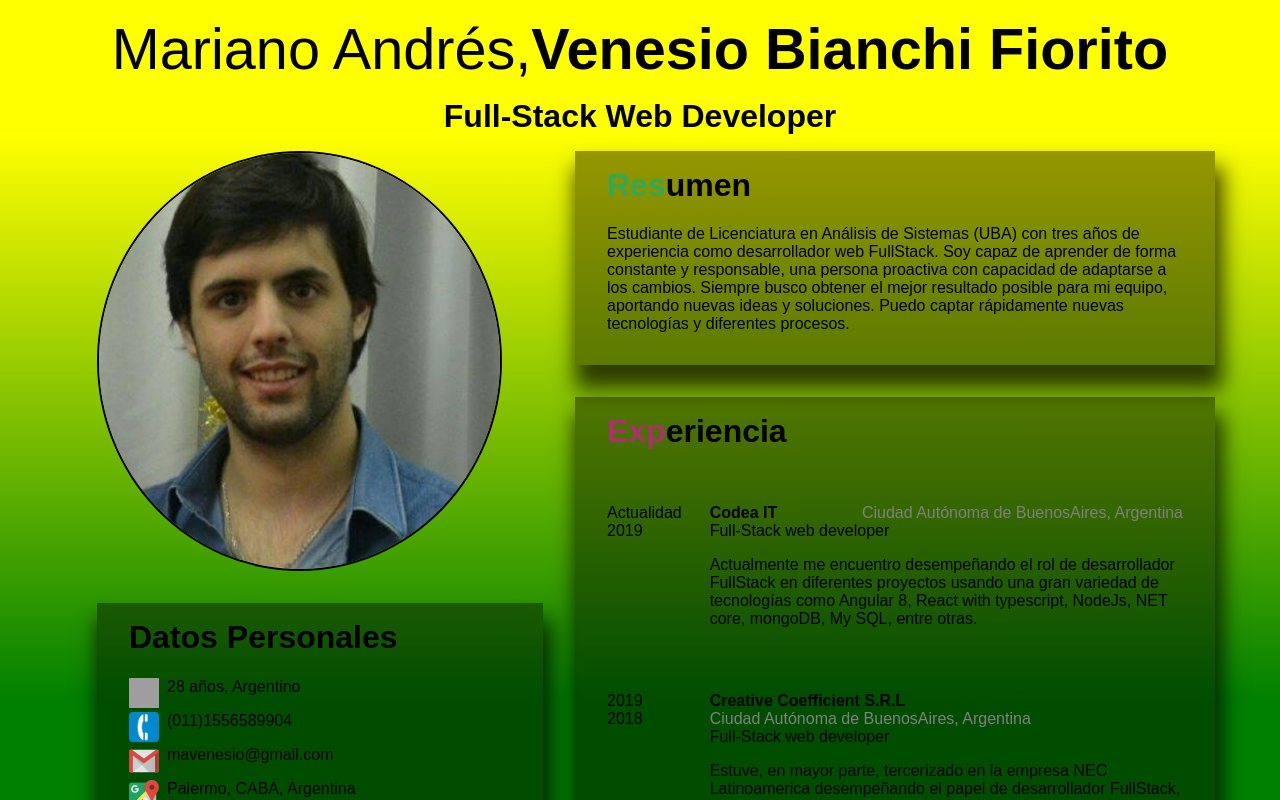
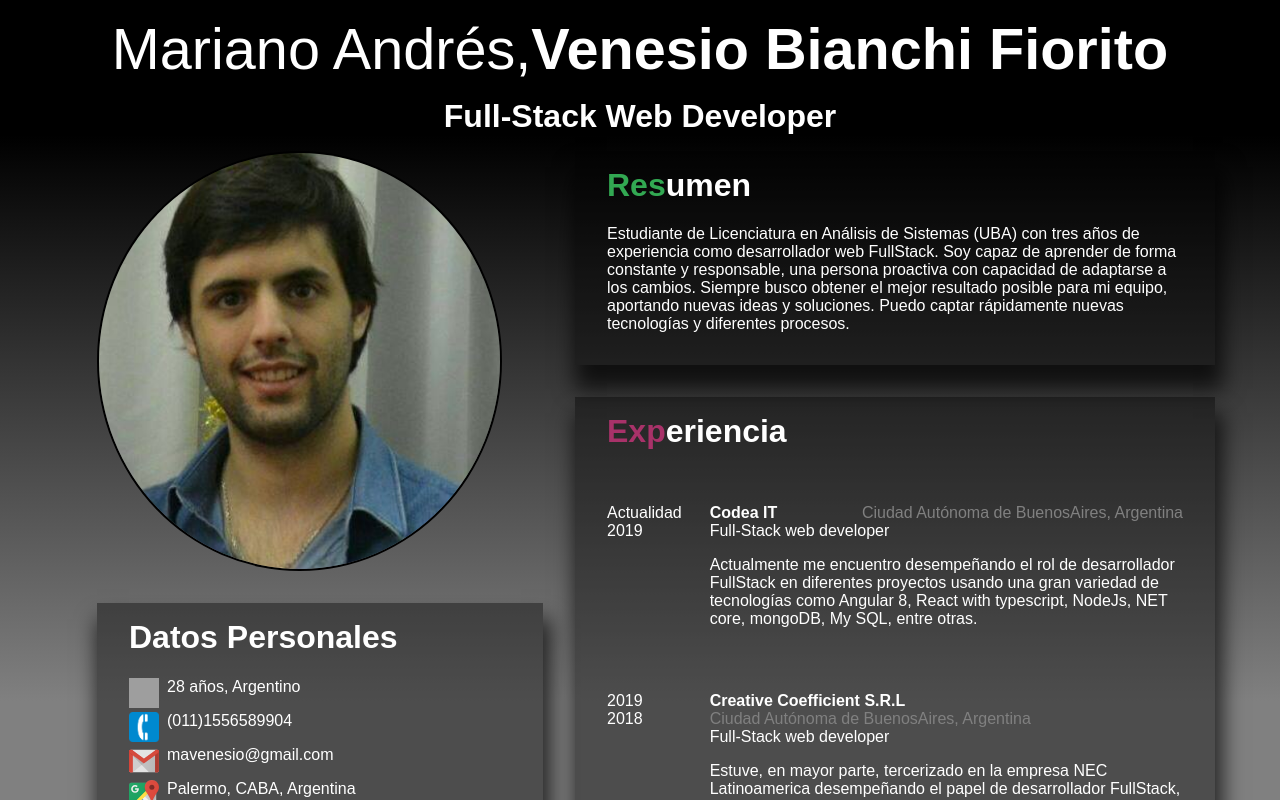
Before and after one commit to mavenesio/cv-online, a React (Create React App) app: page / in a window 1280 px wide. Shown: the top 800 px of the page. Built offline with nearby package versions, Linux system fonts and the light colour scheme; grey boxes are pictures that could not be loaded.

Commit message:
adjust dark theme

```diff
--- a/src/constants/Theme.js
+++ b/src/constants/Theme.js
@@ -6,12 +6,12 @@ import { ThemeProvider } from "styled-components";
 const theme = {
     colors: {
       background: {
-        primary: 'yellow',
-        secondary: 'green',
+        primary: 'Black',
+        secondary: 'gray',
         tertiary:'white',
       },
       font: {
-        primary: 'black',
+        primary: 'white',
         secondary: 'gray',
         tertiary:'black',
       }
```
